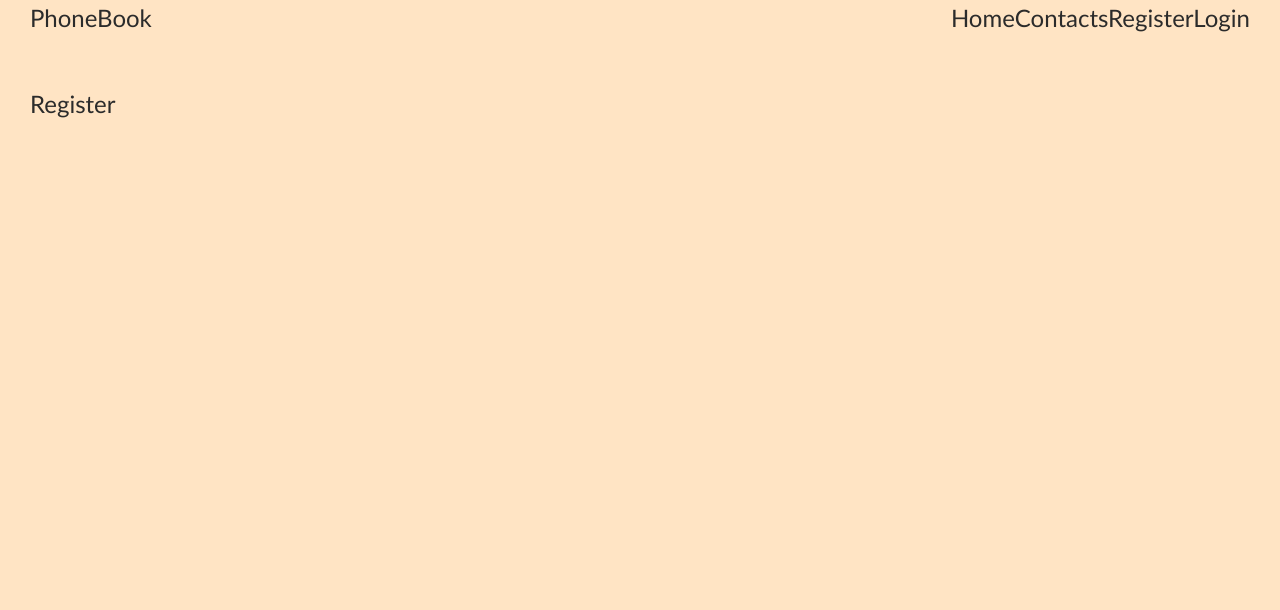
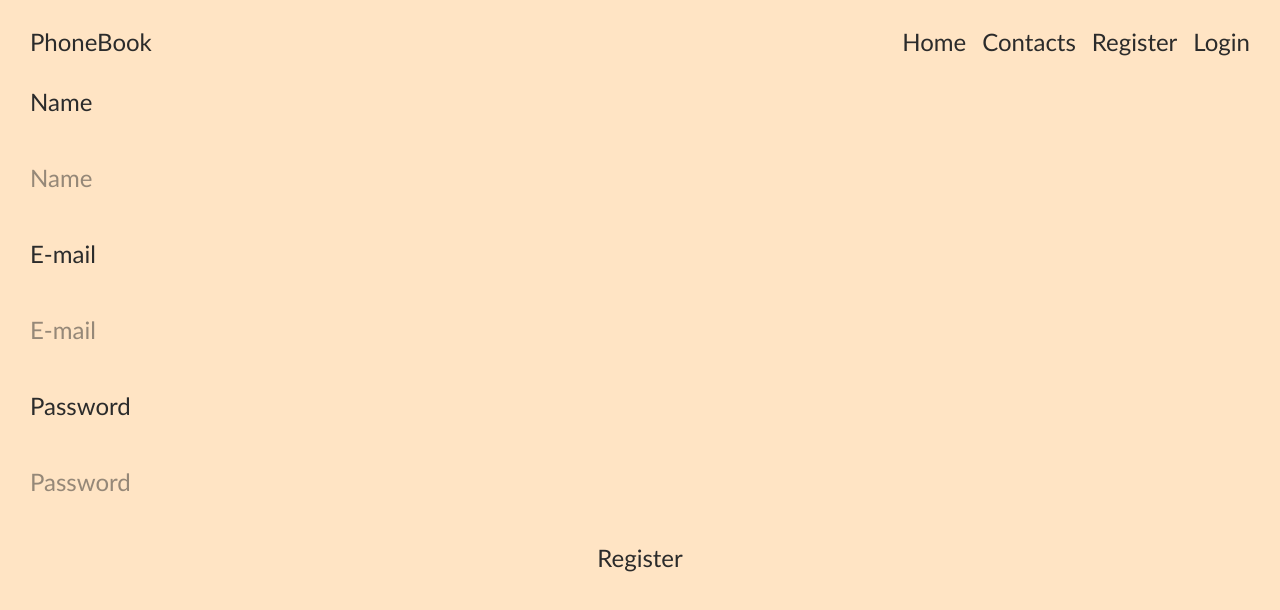
Before and after one commit to Lingrode/goit-react-hw-08, a React (Vite) app: page /register in a window 1280 px wide. Shown: the top 610 px of the page. Built offline with nearby package versions, Linux system fonts and the light colour scheme.

Commit message:
register

```diff
--- a/package.json
+++ b/package.json
@@ -19,7 +19,6 @@
     "react-icons": "^5.4.0",
     "react-redux": "^9.2.0",
     "react-router": "^7.1.3",
-    "tailwindcss": "^4.0.0",
     "yup": "^1.6.1"
   },
   "devDependencies": {
@@ -32,6 +31,7 @@
     "eslint-plugin-react-hooks": "^5.0.0",
     "eslint-plugin-react-refresh": "^0.4.16",
     "globals": "^15.14.0",
+    "tailwindcss": "^4.0.0",
     "vite": "^6.0.5"
   }
 }
--- a/src/App.module.css
+++ /dev/null
@@ -1,9 +0,0 @@
-.container {
-  max-width: 1500px;
-  padding: 0 30px;
-  margin: 0 auto 50px;
-}
-
-.header {
-  margin: 20px 0 30px;
-}
--- a/src/components/Header/Header.jsx
+++ b/src/components/Header/Header.jsx
@@ -2,11 +2,11 @@ import { NavLink } from "react-router";
 
 const Header = () => {
   return (
-    <header>
+    <header className="my-6">
       <div className="container">
         <nav className="flex justify-between">
           <p>PhoneBook</p>
-          <div>
+          <div className="flex gap-4">
             <NavLink to="/">Home</NavLink>
             <NavLink to="/contacts">Contacts</NavLink>
             <NavLink to="/register">Register</NavLink>
--- /dev/null
+++ b/src/components/RegisterForm/RegisterForm.jsx
@@ -0,0 +1,51 @@
+import { Field, Form, Formik } from "formik";
+import { useId } from "react";
+import { useDispatch } from "react-redux";
+import { register } from "../../redux/auth/operations";
+
+const initialValues = {
+  name: "",
+  email: "",
+  password: "",
+};
+
+const RegisterForm = () => {
+  const nameFieldId = useId();
+  const emailFieldId = useId();
+  const pswFieldId = useId();
+  const dispatch = useDispatch();
+
+  const handleSubmit = (values, action) => {
+    dispatch(register({ ...values }));
+
+    action.resetForm();
+  };
+
+  //mikemike123@gmail.com
+
+  return (
+    <Formik initialValues={initialValues} onSubmit={handleSubmit}>
+      <Form className="flex flex-col gap-10">
+        <label htmlFor={nameFieldId}>Name</label>
+        <Field id={nameFieldId} type="text" name="name" placeholder="Name" />
+        <label htmlFor={emailFieldId}>E-mail</label>
+        <Field
+          id={emailFieldId}
+          type="email"
+          name="email"
+          placeholder="E-mail"
+        />
+        <label htmlFor={pswFieldId}>Password</label>
+        <Field
+          id={pswFieldId}
+          type="password"
+          name="password"
+          placeholder="Password"
+        />
+        <button type="submit">Register</button>
+      </Form>
+    </Formik>
+  );
+};
+
+export default RegisterForm;
--- a/src/index.css
+++ b/src/index.css
@@ -34,5 +34,11 @@ img {
 .container {
   max-width: 1500px;
   padding: 0 30px;
-  margin: 0 auto 50px;
+  margin: 0 auto;
 }
+
+@layer base {
+  :root {
+    --radius: 0.5rem;
+  }
+}
--- a/src/pages/Register.jsx
+++ b/src/pages/Register.jsx
@@ -1,5 +1,7 @@
+import RegisterForm from "../components/RegisterForm/RegisterForm";
+
 const Register = () => {
-  return <div>Register</div>;
+  return <RegisterForm />;
 };
 
 export default Register;
--- /dev/null
+++ b/src/redux/auth/operations.js
@@ -0,0 +1,21 @@
+import { createAsyncThunk } from "@reduxjs/toolkit";
+import axios from "axios";
+
+axios.defaults.baseURL = "https://connections-api.goit.global/";
+
+const setAuthHeader = (token) => {
+  axios.defaults.headers.common.Authorization = `Bearer ${token}`;
+};
+
+export const register = createAsyncThunk(
+  "auth/register",
+  async (credentials, thunkAPI) => {
+    try {
+      const { data } = await axios.post("/users/signup", credentials);
+      setAuthHeader(data.token);
+      return data;
+    } catch (error) {
+      return thunkAPI.rejectWithValue(error.message);
+    }
+  }
+);
--- /dev/null
+++ b/src/redux/auth/slice.js
@@ -0,0 +1,26 @@
+import { createSlice } from "@reduxjs/toolkit";
+import { register } from "./operations";
+
+const initialState = {
+  user: {
+    name: null,
+    email: null,
+  },
+  token: null,
+  isLoggedIn: false,
+  isRefreshing: false,
+};
+
+const authSlice = createSlice({
+  name: "auth",
+  initialState,
+  extraReducers: (builder) => {
+    builder.addCase(register.fulfilled, (state, action) => {
+      state.user = action.payload.user;
+      state.token = action.payload.token;
+      state.isLoggedIn = true;
+    });
+  },
+});
+
+export default authSlice.reducer;
--- a/src/redux/store.js
+++ b/src/redux/store.js
@@ -1,11 +1,13 @@
 import { configureStore } from "@reduxjs/toolkit";
 import contactsSlice from "./slices/contactsSlice";
 import filterSlice from "./slices/filterSlice";
+import authSlice from "./auth/slice";
 
 const store = configureStore({
   reducer: {
     contacts: contactsSlice,
     filter: filterSlice,
+    auth: authSlice,
   },
 });
 
```
Also changed, not shown: 1 other file (tests, documents, lock files or other folders).
